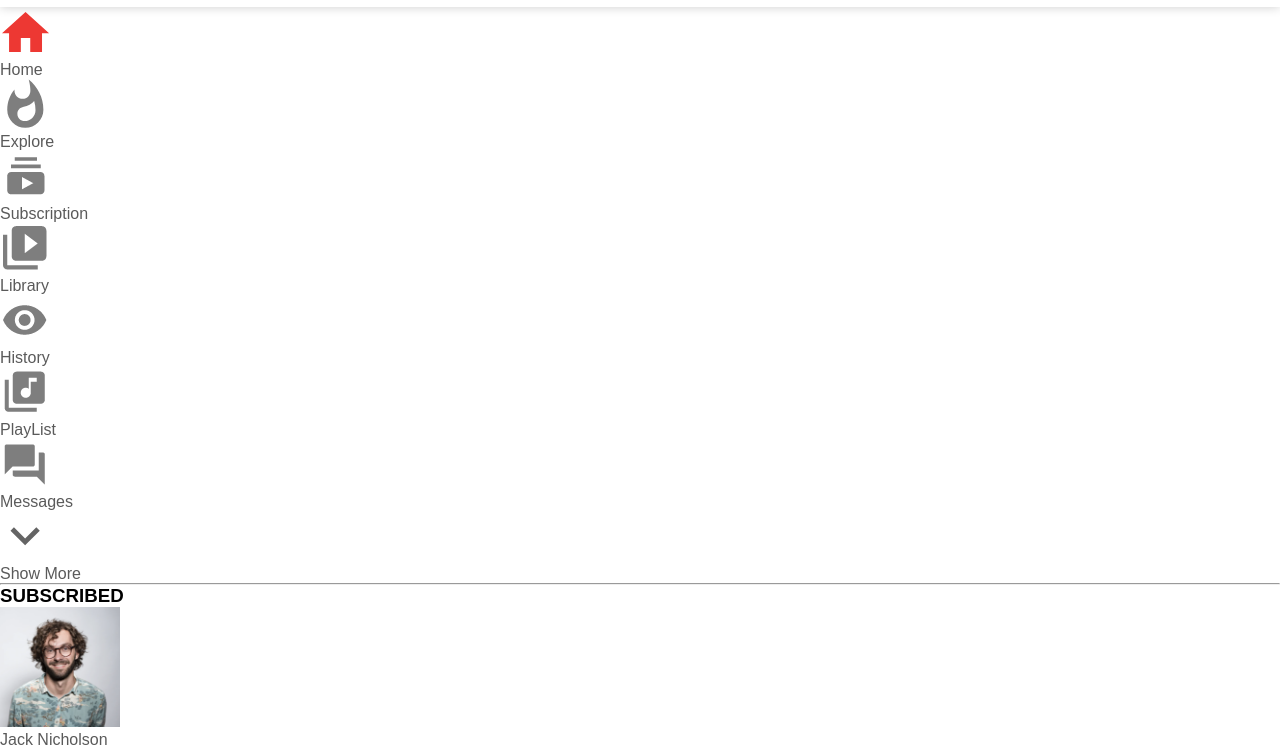
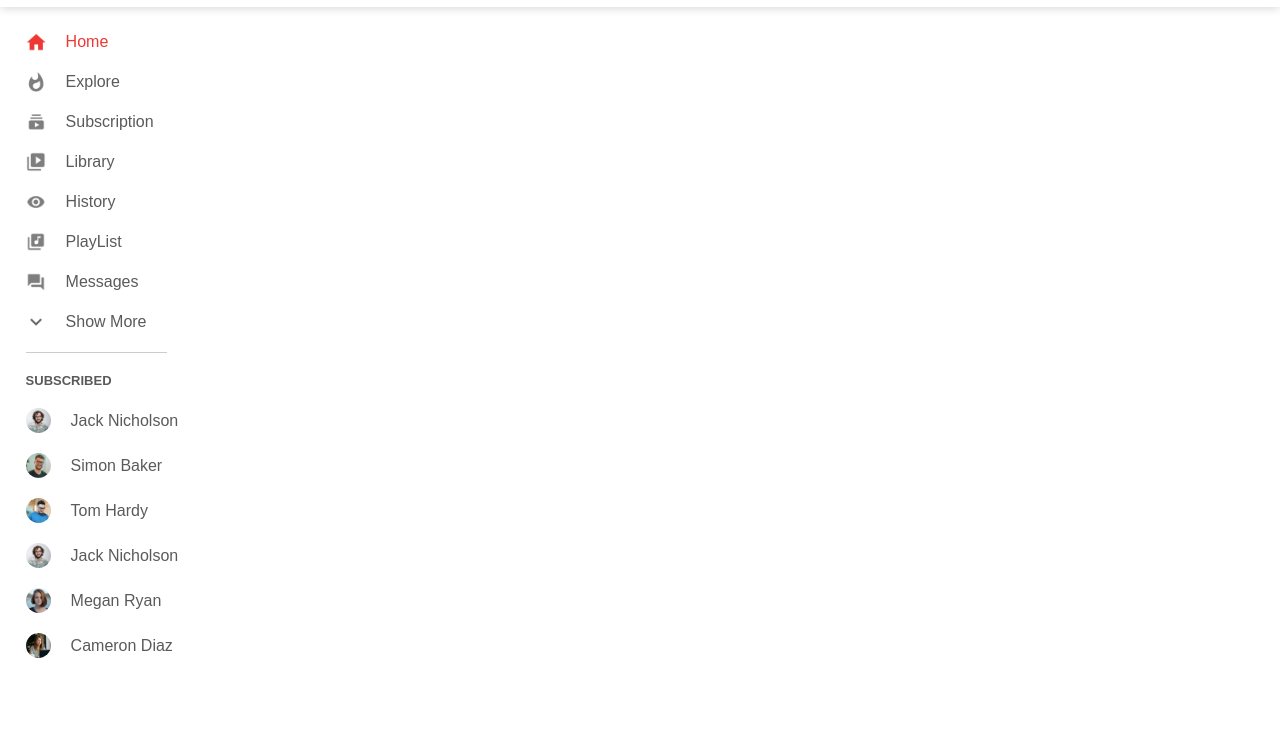
Before and after one commit to Brayan17king/Youtube, a plain HTML site: page index.html in a window 1280 px wide. Shown: the part 48-794 px from the top of the page. Drawn offline with Linux system fonts and the light colour scheme.

Commit message:
style:💄 Dar estilos al sidebar.

```diff
--- a/css/style.css
+++ b/css/style.css
@@ -24,7 +24,7 @@
     justify-content: space-between;
     box-shadow: 0 0 10px rgba(0, 0, 0, 0.2);
     background: #fff;
-    position: static;
+    position: sticky;
     top: 0;
     z-index: 10;
 }
@@ -71,3 +71,59 @@
     width: 15px;
 
 }
+
+/*-----------------sidebar----------------*/
+
+.sidebar{
+    background: #fff;
+    width: 15%;
+    height: 100vh;
+    position: fixed;
+    top: 0;
+    padding-left: 2%;
+    padding-top: 80px;
+}
+
+.shortcut-links a img{
+    width: 20px;
+    margin-right: 20px;
+}
+
+.shortcut-links a{
+    display: flex;
+    align-items: center;
+    margin-bottom: 20px;
+    width: fit-content;
+    flex-wrap: wrap;
+}
+
+.shortcut-links a:first-child{
+    color: #ed3833;
+}
+
+.sidebar hr{
+    border: 0;
+    height: 1px;
+    background: #ccc;
+    width: 85%;
+}
+
+.subscribed-list h3{
+    font-size: 13px;
+    margin: 20px 0;
+    color: #5a5a5a;
+}
+
+.subscribed-list a{
+    display: flex;
+    align-items: center;
+    margin-bottom: 20px;
+    width: fit-content;
+    flex-wrap: wrap;
+}
+
+.subscribed-list a img{
+    width: 25px;
+    border-radius: 50%;
+    margin-right: 20px;
+}
```
